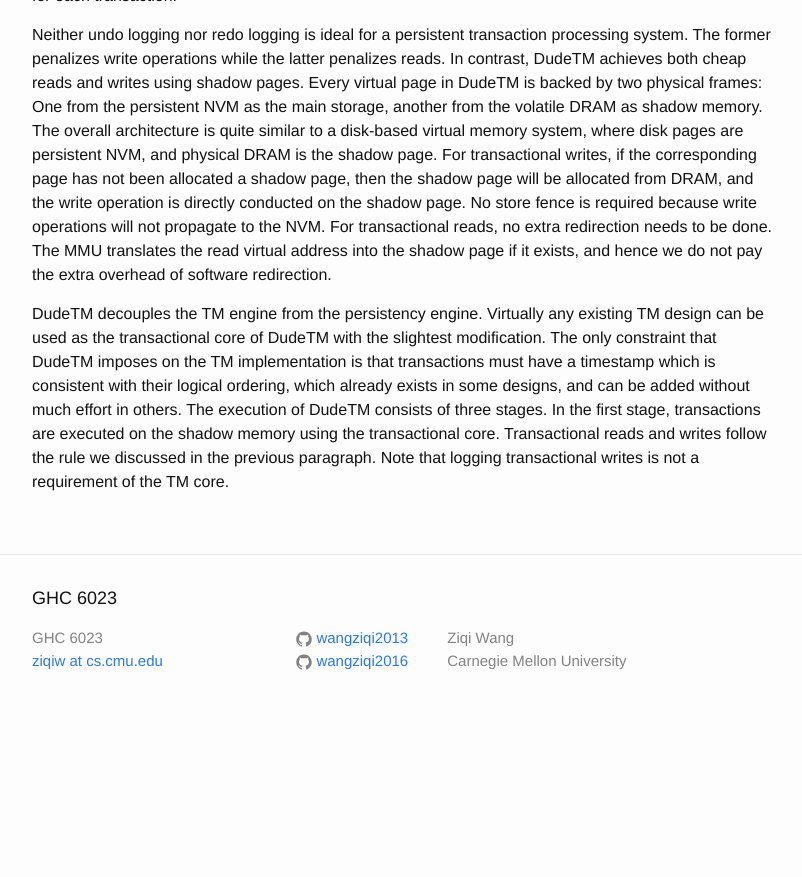
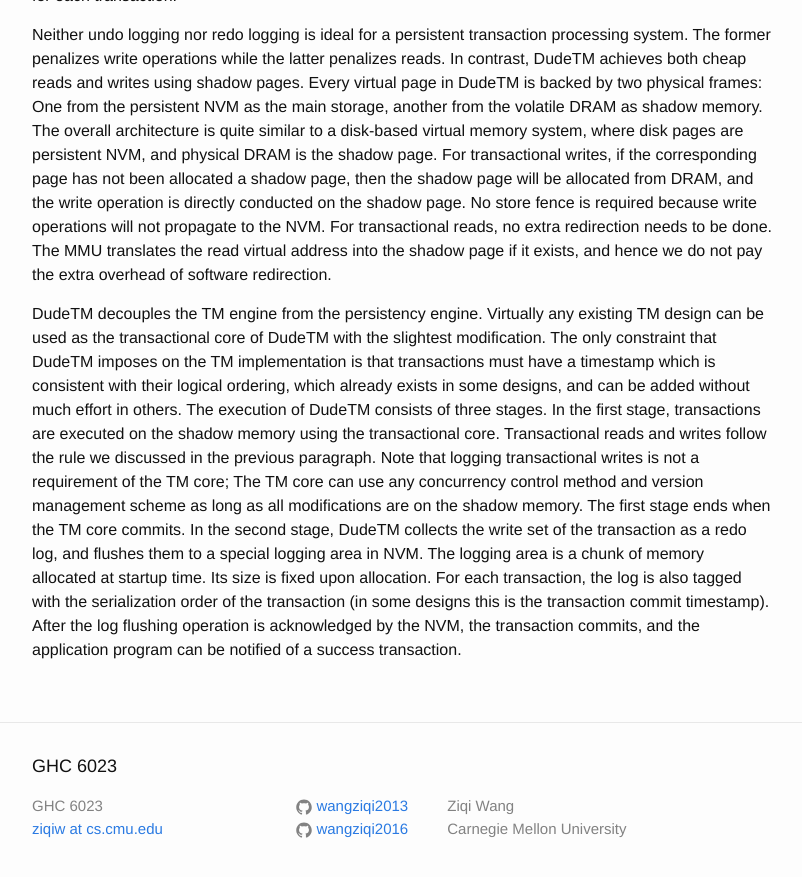
Before and after one commit to wangziqi2013/wangziqi2013.github.io, a Jekyll site: the page built from _posts/2019-01-10-dudetm.markdown, in a window 1280 px wide and 900 px high, scrolled down 1195 px. Shown: the top 877 px of the window, without its empty margins (238-1040 px from the left). Built offline with Jekyll 4.4.1, drawn with Linux system fonts in a browser that asks for light colours; before the commit the page ends 1927 px from its top, so only the background shows below that.

Commit message:
Finish second stage

```diff
--- a/_posts/2019-01-10-dudetm.markdown
+++ b/_posts/2019-01-10-dudetm.markdown
@@ -56,4 +56,10 @@ is that transactions must have a timestamp which is consistent with their logica
 in some designs, and can be added without much effort in others. The execution of DudeTM consists of three stages. In
 the first stage, transactions are executed on the shadow memory using the transactional core. Transactional reads and
 writes follow the rule we discussed in the previous paragraph. Note that logging transactional writes is not a requirement
-of the TM core.
+of the TM core; The TM core can use any concurrency control method and version management scheme as long as all
+modifications are on the shadow memory. The first stage ends when the TM core commits. In the second stage, DudeTM
+collects the write set of the transaction as a redo log, and flushes them to a special logging area in NVM. The logging
+area is a chunk of memory allocated at startup time. Its size is fixed upon allocation. For each transaction, the log
+is also tagged with the serialization order of the transaction (in some designs this is the transaction commit timestamp).
+After the log flushing operation is acknowledged by the NVM, the transaction commits, and the application program can
+be notified of a success transaction.
```
